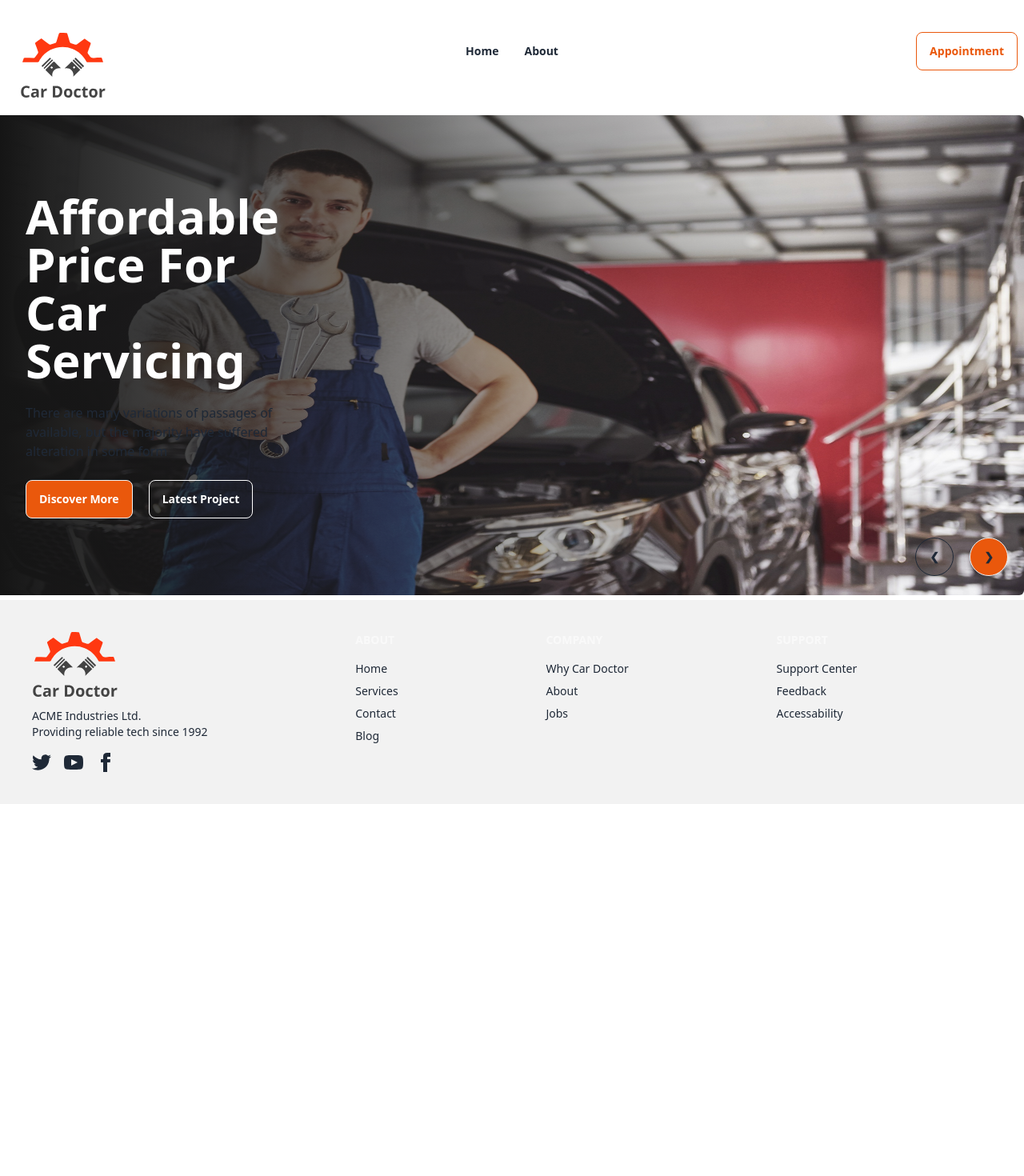
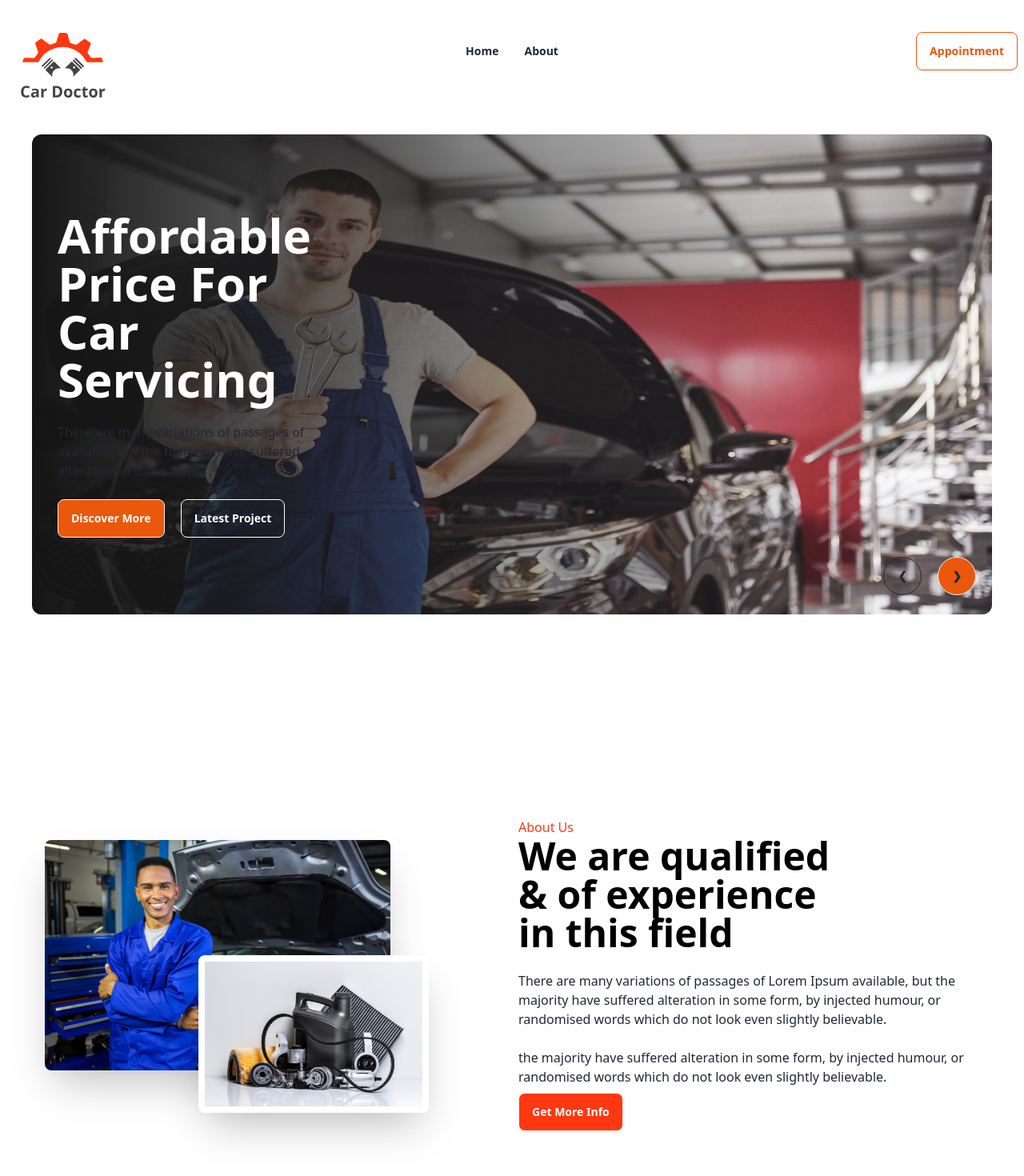
Before and after one commit to MAINULIS/car-doctor-client, a React (Vite) app: page / in a window 1280 px wide. Shown: the top 1470 px of the page at 80% size. Before the commit the page ends 1005 px from the top, so only its background shows below. Built offline with nearby package versions, Linux system fonts and the light colour scheme.

Commit message:
about section added

```diff
--- /dev/null
+++ b/src/pages/Home/About.jsx
@@ -0,0 +1,24 @@
+import person from '../../assets/images/about_us/person.jpg';
+import parts from '../../assets/images/about_us/parts.jpg'
+
+const About = () => {
+    return (
+        <div className="hero min-h-screen mt-5">
+            <div className="hero-content flex-col lg:flex-row">
+                <div className='lg:w-1/2 relative'>
+                <img src={person} className="w-3/4 rounded-lg shadow-2xl" />
+                <img src={parts} className="w-1/2 border-8 border-white rounded-lg shadow-2xl absolute right-24 top-1/2" />
+                </div>
+                <div className='lg:w-1/2 mt-12'>
+                    <p className='text-[#FF3811]'>About Us</p>
+                    <h1 className="text-5xl text-black font-bold">We are qualified <br /> & of experience <br /> in this field</h1>
+                    <p className="py-6">There are many variations of passages of Lorem Ipsum available, but the majority have suffered alteration in some form, by injected humour, or randomised words which do not look even slightly believable. </p>
+                    <p>the majority have suffered alteration in some form, by injected humour, or randomised words which do not look even slightly believable. </p>
+                    <button className="btn mt-2 bg-[#FF3811] text-white hover:bg-[#ff1174]">Get More Info</button>
+                </div>
+            </div>
+        </div>
+    );
+};
+
+export default About;
--- a/src/pages/Home/Banner.jsx
+++ b/src/pages/Home/Banner.jsx
@@ -9,8 +9,8 @@ const Banner = () => {
     return (
         <div className="carousel w-full h-[600px]">
             <div id="slide1" className="carousel-item relative w-full">
-                <img src={img1} className="w-full rounded-md" />
-                <div className="absolute flex items-center bg-gradient-to-r from-[#151515] to-[rgba(21, 21, 21, 0.00)] top-0 bottom-0">
+                <img src={img1} className="w-full rounded-xl" />
+                <div className="absolute rounded-xl flex items-center bg-gradient-to-r from-[#151515] to-[rgba(21, 21, 21, 0.00)] top-0 bottom-0">
                     <div className='space-y-6 pl-8 md:w-1/3'>
                         <h2 className='text-6xl font-semibold text-white'>Affordable Price For Car Servicing</h2>
                         <p>There are many variations of passages of  available, but the majority have suffered alteration in some form</p>
@@ -26,8 +26,8 @@ const Banner = () => {
                 </div>
             </div>
             <div id="slide2" className="carousel-item relative w-full">
-                <img src={img2} className="w-full rounded-md" />
-                <div className="absolute flex items-center bg-gradient-to-r from-[#151515] to-[rgba(21, 21, 21, 0.00)] top-0 bottom-0">
+                <img src={img2} className="w-full rounded-xl" />
+                <div className="absolute flex rounded-xl items-center bg-gradient-to-r from-[#151515] to-[rgba(21, 21, 21, 0.00)] top-0 bottom-0">
                     <div className='space-y-6 pl-8 md:w-1/3'>
                         <h2 className='text-6xl font-semibold text-white'>Affordable Price For Car Servicing</h2>
                         <p>There are many variations of passages of  available, but the majority have suffered alteration in some form</p>
@@ -43,7 +43,8 @@ const Banner = () => {
                 </div>
             </div>
             <div id="slide3" className="carousel-item relative w-full">
-            <div className="absolute flex items-center bg-gradient-to-r from-[#151515] to-[rgba(21, 21, 21, 0.00)] top-0 bottom-0">
+                <img src={img3} className="w-full rounded-xl" />
+                <div className="absolute rounded-xl flex items-center bg-gradient-to-r from-[#151515] to-[rgba(21, 21, 21, 0.00)] top-0 bottom-0">
                     <div className='space-y-6 pl-8 md:w-1/3'>
                         <h2 className='text-6xl font-semibold text-white'>Affordable Price For Car Servicing</h2>
                         <p>There are many variations of passages of  available, but the majority have suffered alteration in some form</p>
@@ -53,15 +54,14 @@ const Banner = () => {
                         </div>
                     </div>
                 </div>
-                <img src={img3} className="w-full rounded-md" />
-                <div className="absolute flex justify-end transform -translate-y-1/2 left-5 right-5 bottom-0">
+                <div className="absolute rounded-xl flex justify-end transform -translate-y-1/2 left-5 right-5 bottom-0">
                     <a href="#slide2" className="btn btn-circle btn-outline mr-5">❮</a>
                     <a href="#slide4" className="btn btn-circle bg-orange-600">❯</a>
                 </div>
             </div>
             <div id="slide4" className="carousel-item relative w-full">
-                <img src={img4} className="w-full rounded-md" />
-                <div className="absolute flex items-center bg-gradient-to-r from-[#151515] to-[rgba(21, 21, 21, 0.00)] top-0 bottom-0">
+                <img src={img4} className="w-full rounded-xl" />
+                <div className="absolute rounded-xl flex items-center bg-gradient-to-r from-[#151515] to-[rgba(21, 21, 21, 0.00)] top-0 bottom-0">
                     <div className='space-y-6 pl-8 md:w-1/3'>
                         <h2 className='text-6xl font-semibold text-white'>Affordable Price For Car Servicing</h2>
                         <p>There are many variations of passages of  available, but the majority have suffered alteration in some form</p>
@@ -77,8 +77,8 @@ const Banner = () => {
                 </div>
             </div>
             <div id="slide5" className="carousel-item relative w-full">
-                <img src={img5} className="w-full rounded-md" />
-                <div className="absolute flex items-center bg-gradient-to-r from-[#151515] to-[rgba(21, 21, 21, 0.00)] top-0 bottom-0">
+                <img src={img5} className="w-full rounded-xl" />
+                <div className="absolute rounded-xl flex items-center bg-gradient-to-r from-[#151515] to-[rgba(21, 21, 21, 0.00)] top-0 bottom-0">
                     <div className='space-y-6 pl-8 md:w-1/3'>
                         <h2 className='text-6xl font-semibold text-white'>Affordable Price For Car Servicing</h2>
                         <p>There are many variations of passages of  available, but the majority have suffered alteration in some form</p>
@@ -94,8 +94,8 @@ const Banner = () => {
                 </div>
             </div>
             <div id="slide6" className="carousel-item relative w-full">
-                <img src={img6} className="w-full rounded-md" />
-                <div className="absolute flex items-center bg-gradient-to-r from-[#151515] to-[rgba(21, 21, 21, 0.00)] top-0 bottom-0">
+                <img src={img6} className="w-full rounded-xl" />
+                <div className="absolute rounded-xl flex items-center bg-gradient-to-r from-[#151515] to-[rgba(21, 21, 21, 0.00)] top-0 bottom-0">
                     <div className='space-y-6 pl-8 md:w-1/3'>
                         <h2 className='text-6xl font-semibold text-white'>Affordable Price For Car Servicing</h2>
                         <p>There are many variations of passages of  available, but the majority have suffered alteration in some form</p>
--- a/src/pages/Home/Home.jsx
+++ b/src/pages/Home/Home.jsx
@@ -1,9 +1,11 @@
+import About from "./About";
 import Banner from "./Banner";
 
 const Home = () => {
     return (
-        <div className="">
+        <div className="m-5 md:m-10 ">
             <Banner></Banner>
+            <About></About>
         </div>
     );
 };
```
Lines whose indentation alone changed are shown as unchanged.
